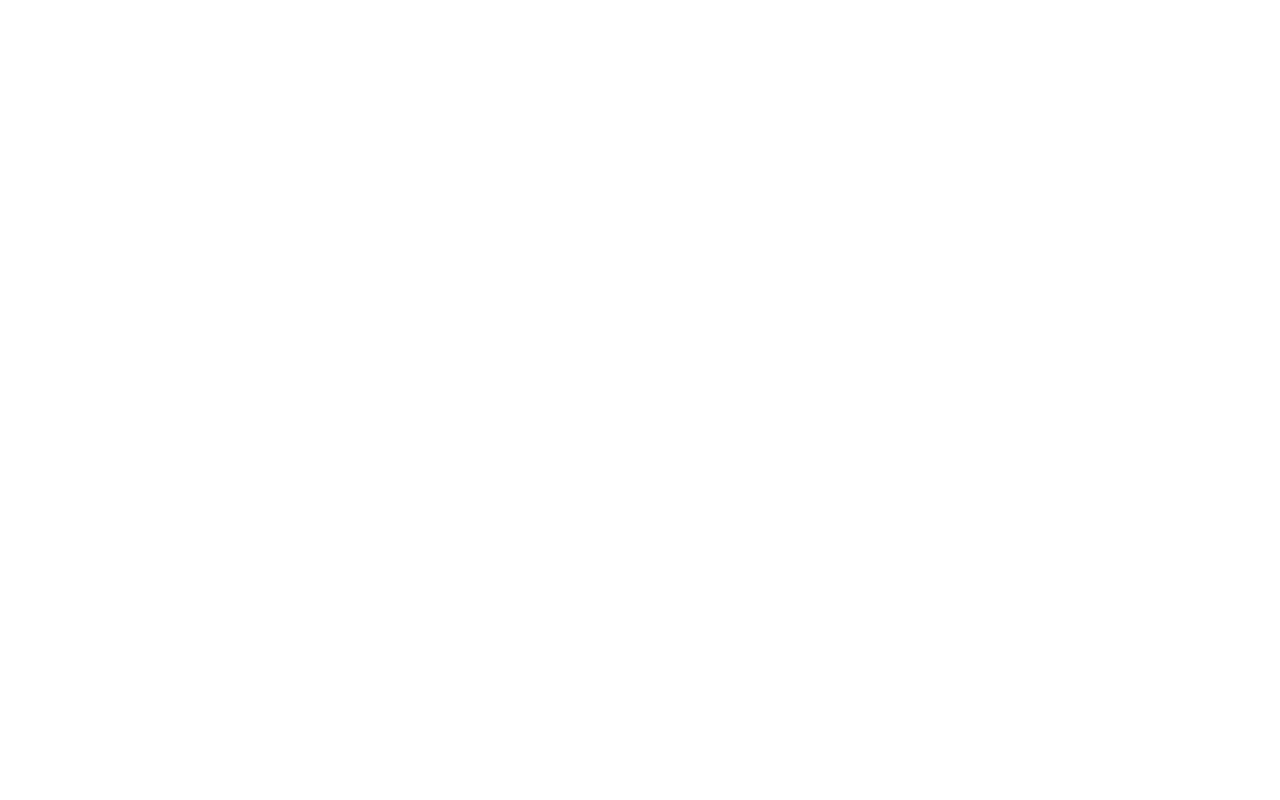
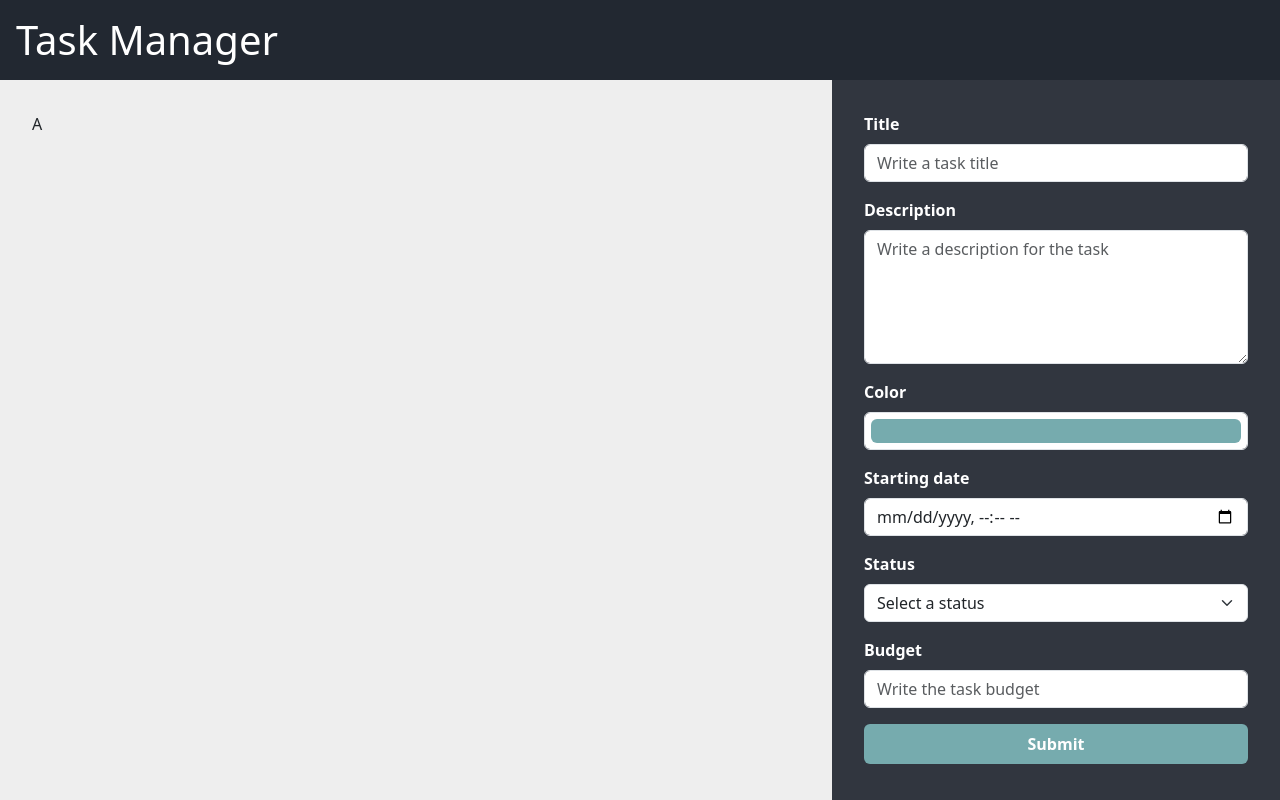
Before and after one commit to AlexisPS0718/FSDI-106, a plain HTML site: page index.html in a window 1280 px wide. Drawn offline with nearby package versions, Linux system fonts and the light colour scheme.

Commit message:
Added a new form

```diff
--- a/index.html
+++ b/index.html
@@ -4,10 +4,57 @@
 <head>
   <meta charset="UTF-8">
   <meta name="viewport" content="width=device-width, initial-scale=1.0">
-  <title>Document</title>
+  <title>Task Manager</title>
+  <link href="https://cdn.jsdelivr.net/npm/bootstrap@5.3.3/dist/css/bootstrap.min.css" rel="stylesheet"
+    integrity="sha384-QWTKZyjpPEjISv5WaRU9OFeRpok6YctnYmDr5pNlyT2bRjXh0JMhjY6hW+ALEwIH" crossorigin="anonymous">
+  <link rel="stylesheet" href="./styles/style.css">
 </head>
 
 <body>
+  <h1>Task Manager</h1>
+  <main>
+    <section id="list">A</section>
+    <section id="form">
+      <form>
+        <div class="mb-3">
+          <label for="inputTitle" class="form-label fw-bold">Title</label>
+          <input type="text" class="form-control" id="inputTitle" placeholder="Write a task title">
+        </div>
+        <div class="mb-3">
+          <label for="inputDescription" class="form-label fw-bold">Description</label>
+          <textarea class="form-control" name="inputDescription" id="inputDescription" cols="1" rows="5"
+            placeholder="Write a description for the task"></textarea>
+        </div>
+        <div class="mb-3">
+          <label for="inputColor" class="form-label fw-bold">Color</label>
+          <input type="color" class="form-control form-control-color" id="inputColor" value="#76ABAE">
+        </div>
+        <div class="mb-3">
+          <label for="inputDate" class="form-label fw-bold">Starting date</label>
+          <input type="datetime-local" class="form-control" id="inputDate">
+        </div>
+        <div class="mb-3">
+          <label for="inputStatus" class="form-label fw-bold">Status</label>
+          <select name="inputStatus" class="form-select">
+            <option value="" selected="true" disabled>Select a status</option>
+            <option value="New">New</option>
+            <option value="In progress">In progress</option>
+            <option value="Completed">Completed</option>
+            <option value="Cancelled">Cancelled</option>
+          </select>
+        </div>
+        <div class="mb-3">
+          <label for="inputBudget" class="form-label fw-bold">Budget</label>
+          <input type="number" class="form-control" id="inputBudget" placeholder="Write the task budget">
+        </div>
+        <button type="submit" class="btn btn-primary fw-bold">Submit</button>
+      </form>
+    </section>
+  </main>
+  <script src="https://cdn.jsdelivr.net/npm/bootstrap@5.3.3/dist/js/bootstrap.bundle.min.js"
+    integrity="sha384-YvpcrYf0tY3lHB60NNkmXc5s9fDVZLESaAA55NDzOxhy9GkcIdslK1eN7N6jIeHz"
+    crossorigin="anonymous"></script>
+  <script src="https://cdn.jsdelivr.net/npm/jquery@3.7.1/dist/jquery.min.js"></script>
   <script src="./scripts/app.js"></script>
 </body>
 
--- /dev/null
+++ b/styles/style.css
@@ -0,0 +1,58 @@
+* {
+  margin: 0;
+  padding: 0;
+}
+
+html {
+  scroll-behavior: smooth;
+}
+
+body {
+  display: flex;
+  flex-direction: column;
+  min-height: 100vh;
+}
+
+main {
+  display: flex;
+  flex: 1;
+}
+
+h1 {
+  background-color: #222831;
+  color: #fff;
+  padding: 1rem;
+  margin: 0;
+}
+
+label {
+  color: #fff;
+}
+
+input,
+button {
+  width: 100% !important;
+}
+
+button {
+  background-color: #76ABAE !important;
+  color: #fff !important;
+  border: none !important;
+  padding: 0.5rem !important;
+}
+
+button:hover {
+  background-color: #82babd !important;
+}
+
+#list {
+  background-color: #EEEEEE;
+  flex: 4;
+  padding: 2rem;
+}
+
+#form {
+  background-color: #31363F;
+  flex: 2;
+  padding: 2rem;
+}
```
